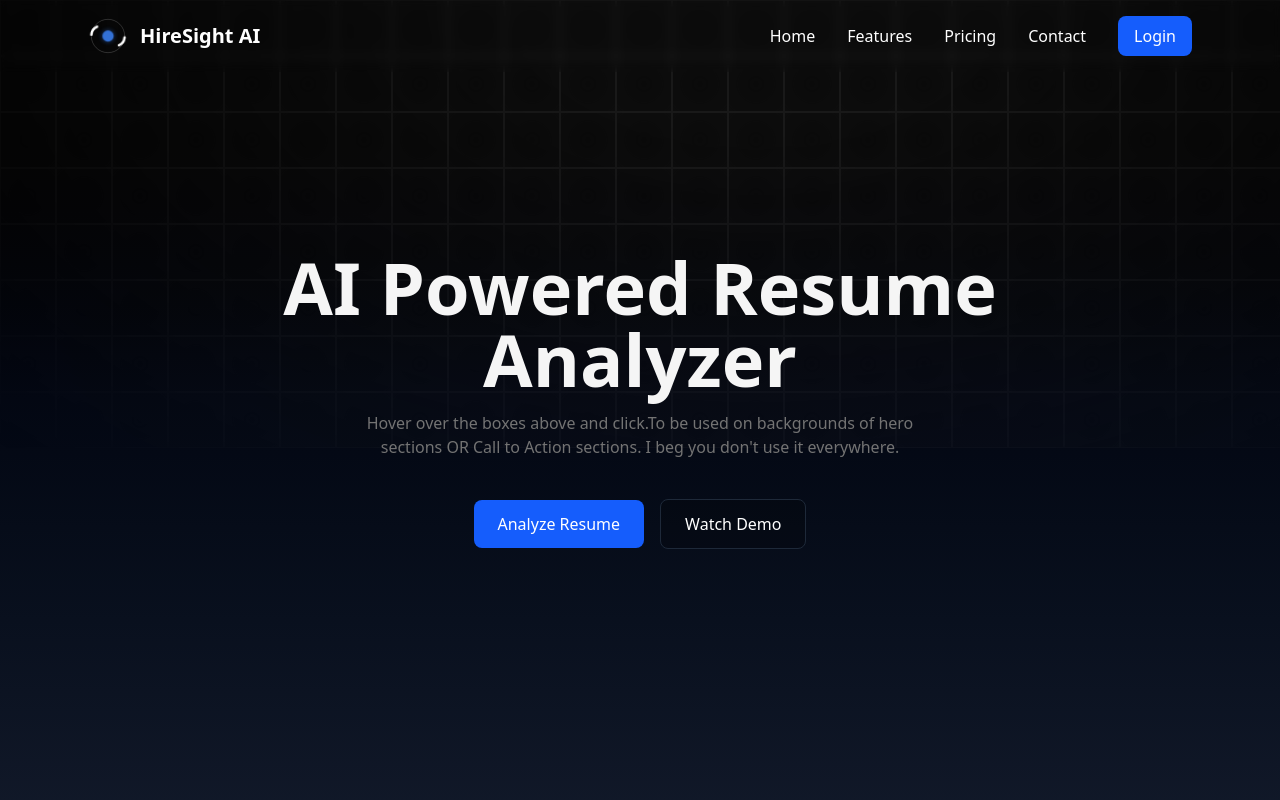
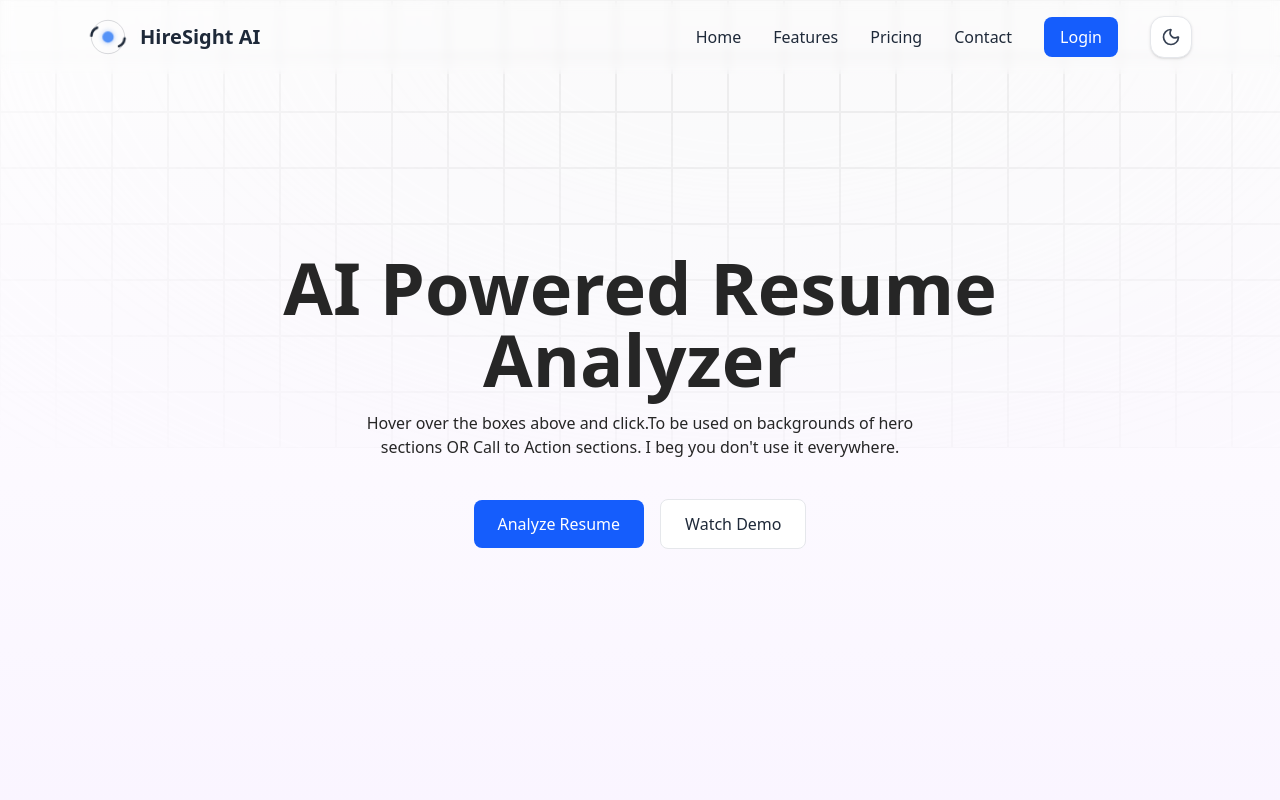
Before and after one commit to HarshMane2604/ai_powered_resume_analyzer, a Next.js app in the folder resume-analyzer-frontend/: page / in a window 1280 px wide. Shown: the top 800 px of the page. Built offline with nearby package versions, Linux system fonts and the light colour scheme.

Commit message:
Toggle Theme button with functionality added

```diff
--- a/resume-analyzer-frontend/src/app/layout.tsx
+++ b/resume-analyzer-frontend/src/app/layout.tsx
@@ -6,6 +6,8 @@ import "./globals.css";
 import Navbar from "@/components/navbar/navbar";
 import { BackgroundRippleEffect } from "@/components/ui/background-ripple-effect";
 import { usePathname } from "next/navigation";
+import { ThemeProvider } from "@/context/themeContext";
+
 const geistSans = Geist({
   variable: "--font-geist-sans",
   subsets: ["latin"],
@@ -29,6 +31,7 @@ export default function RootLayout({
       <body
         className={`${geistSans.variable} ${geistMono.variable} antialiased`}
       >
+      <ThemeProvider>
         <BackgroundRippleEffect />
         {
           !hideNavbarPaths.includes(pathname) && (
@@ -37,7 +40,9 @@ export default function RootLayout({
             </div>
           )
         }
+
         {children}
+      </ThemeProvider>
       </body>
     </html>
   );
--- a/resume-analyzer-frontend/src/components/navbar/navbar.tsx
+++ b/resume-analyzer-frontend/src/components/navbar/navbar.tsx
@@ -4,6 +4,8 @@ import { useState } from "react";
 import Link from "next/link";
 import { Menu, X } from "lucide-react";
 import Logo from "../logo";
+import { ThemeToggle } from "@/components/themeToggle";
+
 export default function Navbar() {
   const [open, setOpen] = useState(false);
 
@@ -19,6 +21,7 @@ export default function Navbar() {
           </div>
         </Link>
 
+
         {/* Desktop Links */}
         <div className="hidden md:flex items-center gap-8 text-gray-800 dark:text-white font-medium">
           <Link href="/" className="hover:text-blue-400 transition-colors">Home</Link>
@@ -29,6 +32,9 @@ export default function Navbar() {
           <button className="cursor-pointer text-white bg-blue-600 px-4 py-2 rounded-md hover:bg-blue-700 transition-colors">
             <Link href="/login" className=" transition-colors">Login</Link>
           </button>
+
+          <ThemeToggle />
+
         </div>
 
         {/* Mobile Toggle */}
@@ -80,6 +86,11 @@ export default function Navbar() {
             <button className="bg-blue-600 px-4 py-2 rounded-md hover:bg-blue-700 transition-colors w-fit">
               Login
             </button>
+
+            <div className="py-2 w-fit">
+              <ThemeToggle />
+            </div>
+
           </div>
         </div>
       )}
--- /dev/null
+++ b/resume-analyzer-frontend/src/components/themeToggle.tsx
@@ -0,0 +1,21 @@
+import React from 'react'
+import { useTheme } from '@/context/themeContext'
+import { Moon, Sun } from 'lucide-react';
+export const ThemeToggle = () => {
+    const { theme, toggleTheme } = useTheme();
+    return (
+        <>
+            <button
+                onClick={toggleTheme}
+                className="p-2.5 rounded-xl bg-white dark:bg-black border border-gray-200 dark:border-gray-900 hover:bg-gray-50 dark:hover:bg-blue-600 transition-colors shadow-sm duration-300"
+                aria-label="Toggle theme"
+            >
+                {theme === 'light' ? (
+                    <Moon className="w-5 h-5 text-gray-700 dark:text-white font-bold" />
+                ) : (
+                    <Sun className="w-5 h-5 text-white font-bold" />
+                )}
+            </button>
+        </>
+    )
+}
--- /dev/null
+++ b/resume-analyzer-frontend/src/context/themeContext.tsx
@@ -0,0 +1,56 @@
+'use client';
+
+import { createContext, useState, useContext, useEffect, ReactNode } from 'react';
+
+type Theme = 'light' | 'dark';
+
+interface ThemeContextType {
+  theme: Theme;
+  toggleTheme: () => void;
+}
+
+const ThemeContext = createContext<ThemeContextType | undefined>(undefined);
+
+export const ThemeProvider = ({ children }: { children: ReactNode }) => {
+  // ✅ 1. Start with a safe default
+  const [theme, setTheme] = useState<Theme>('light');
+
+  // ✅ 2. Read localStorage ONLY after mount
+  useEffect(() => {
+    const savedTheme = localStorage.getItem('theme') as Theme | null;
+    if (savedTheme) {
+      setTheme(savedTheme);
+    }
+  }, []);
+
+  // ✅ 3. Sync DOM + storage when theme changes
+  useEffect(() => {
+    const root = document.documentElement;
+
+    if (theme === 'dark') {
+      root.classList.add('dark');
+    } else {
+      root.classList.remove('dark');
+    }
+
+    localStorage.setItem('theme', theme);
+  }, [theme]);
+
+  const toggleTheme = () => {
+    setTheme(prev => (prev === 'light' ? 'dark' : 'light'));
+  };
+
+  return (
+    <ThemeContext.Provider value={{ theme, toggleTheme }}>
+      {children}
+    </ThemeContext.Provider>
+  );
+};
+
+export const useTheme = () => {
+  const context = useContext(ThemeContext);
+  if (!context) {
+    throw new Error('useTheme must be used within a ThemeProvider');
+  }
+  return context;
+};
```
